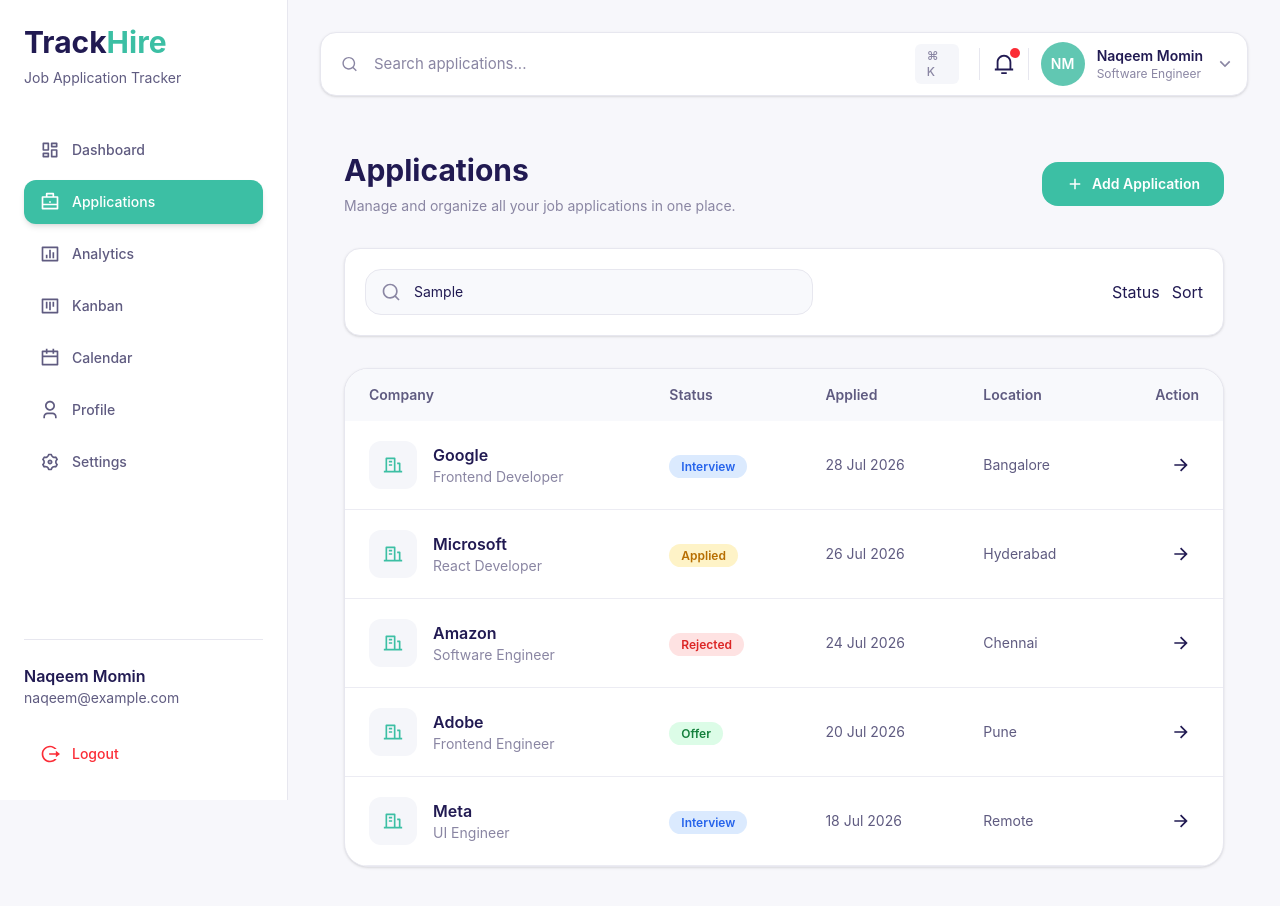
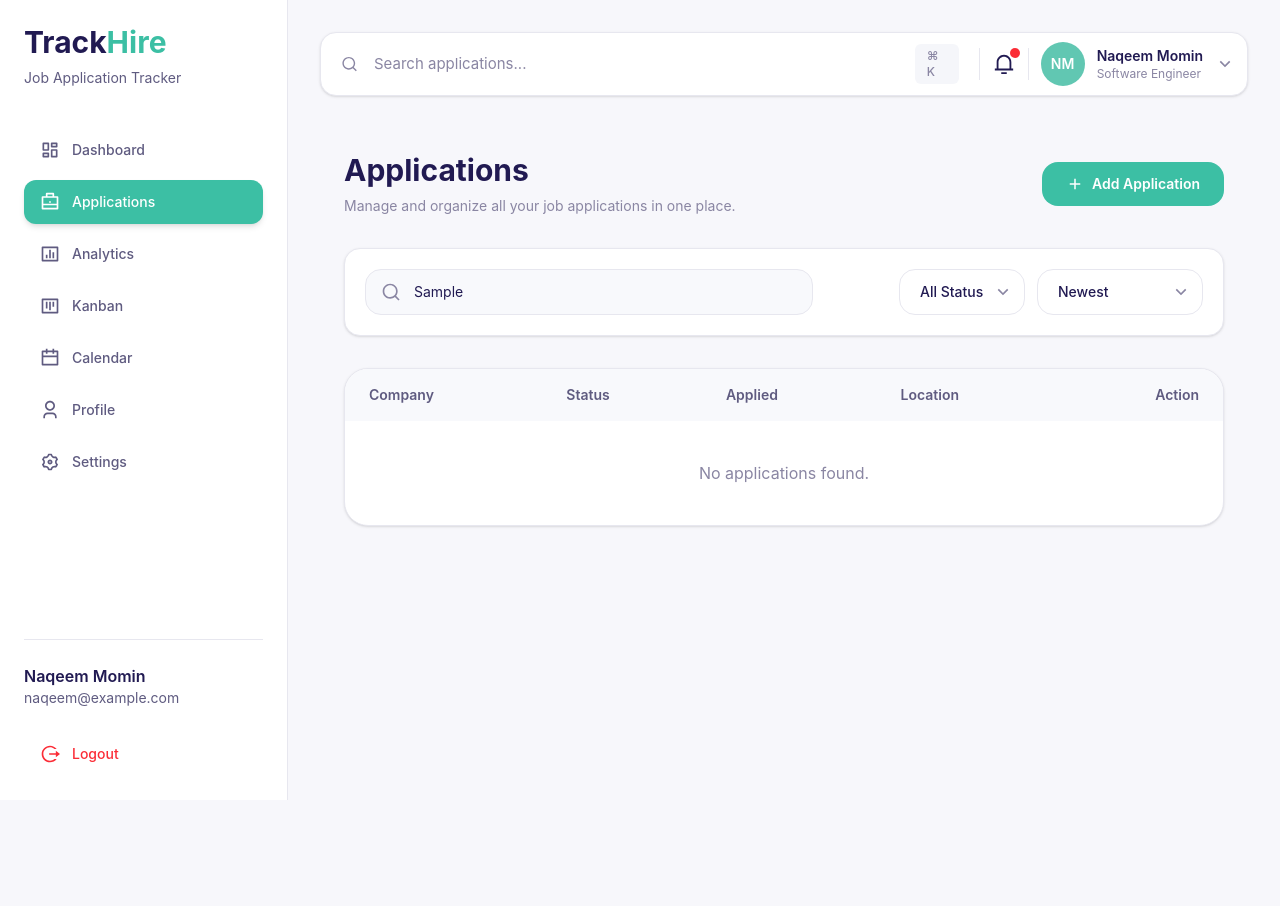
Before and after one commit to MohdNaqeem/TrackHire, a React (Vite) app: page /dashboard/applications in a window 1280 px wide. Both pictures are taken after typing "Sample" into the empty fields and a click on the button "Add Application". Shown: the top 906 px of the page. After the commit the page ends 800 px from the top, so only its background shows below. Built offline with nearby package versions, Linux system fonts and the light colour scheme.

Commit message:
Add functionality to searchBar, status and drowDown sorting

```diff
--- a/src/components/Applications/ApplicationsTable.jsx
+++ b/src/components/Applications/ApplicationsTable.jsx
@@ -1,7 +1,6 @@
 import ApplicationRow from "./ApplicationRow";
-import { applicationsData } from "../../data/applicationsData";
 
-const ApplicationsTable = () => {
+const ApplicationsTable = ({ applications }) => {
   return (
     <section className="overflow-hidden rounded-3xl border border-[#E7E7EF] bg-white shadow-sm">
       <div className="overflow-x-auto">
@@ -33,7 +32,8 @@
 
           {/* Table Body */}
           <tbody>
-            {applicationsData.map((application) => (
+            {applications.length > 0 ? (
+              applications.map((application) => (
                 <ApplicationRow
                   key={application.id}
                   company={application.company}
@@ -42,7 +42,17 @@
                   appliedDate={application.appliedDate}
                   location={application.location}
                 />
-            ))}
+              ))
+            ) : (
+              <tr>
+                <td
+                  colSpan="5"
+                  className="py-10 text-center text-[#8A86A3]"
+                >
+                  No applications found.
+                </td>
+              </tr>
+            )}
           </tbody>
         </table>
       </div>
--- a/src/components/Applications/ApplicationsToolbar.jsx
+++ b/src/components/Applications/ApplicationsToolbar.jsx
@@ -2,16 +2,33 @@
 import StatusFilter from "./StatusFilter";
 import SortDropdown from "./SortDropdown";
 
-const ApplicationsToolbar = () => {
+const ApplicationsToolbar = ({
+  searchTerm,
+  setSearchTerm,
+  selectedStatus,
+  setSelectedStatus,
+  sortBy,
+  setSortBy,
+}) => {
   return (
     <section className="mb-8 flex flex-col gap-4 rounded-2xl border border-[#E7E7EF] bg-white p-5 shadow-sm lg:flex-row lg:items-center lg:justify-between">
-      {/* Left Side */}
-      <SearchBar />
+      {/* Search */}
+      <SearchBar
+        searchTerm={searchTerm}
+        setSearchTerm={setSearchTerm}
+      />
 
-      {/* Right Side */}
+      {/* Filters */}
       <div className="flex flex-col gap-3 sm:flex-row">
-        <StatusFilter />
-        <SortDropdown />
+        <StatusFilter
+          selectedStatus={selectedStatus}
+          setSelectedStatus={setSelectedStatus}
+        />
+
+        <SortDropdown
+          sortBy={sortBy}
+          setSortBy={setSortBy}
+        />
       </div>
     </section>
   );
--- a/src/components/Applications/SearchBar.jsx
+++ b/src/components/Applications/SearchBar.jsx
@@ -1,18 +1,25 @@
 import { RiSearchLine } from "react-icons/ri";
 
-const SearchBar = () => {
+const SearchBar = ({
+  searchTerm,
+  setSearchTerm,
+}) => {
   return (
     <div className="relative w-full lg:max-w-md">
       {/* Search Icon */}
       <RiSearchLine
         size={20}
-        className="absolute left-4 top-1/2 -translate-y-1/2 text-[#8A86A3]"
+        className="pointer-events-none absolute left-4 top-1/2 -translate-y-1/2 text-[#8A86A3]"
       />
 
-      {/* Input */}
+      {/* Search Input */}
       <input
         type="text"
         placeholder="Search company or position..."
+        value={searchTerm}
+        onChange={(e) =>
+          setSearchTerm(e.target.value)
+        }
         className="w-full rounded-2xl border border-[#E7E7EF] bg-[#F8F9FC] py-3 pl-12 pr-4 text-sm text-[#211A52] outline-none transition-all duration-300 placeholder:text-[#A4A1B8] focus:border-[#3CBFA4] focus:bg-white focus:ring-4 focus:ring-[#DDF7F2]"
       />
     </div>
--- a/src/components/Applications/SortDropdown.jsx
+++ b/src/components/Applications/SortDropdown.jsx
@@ -1,8 +1,27 @@
-const SortDropdown = () => {
+import { RiArrowDownSLine } from "react-icons/ri";
+
+const SortDropdown = ({
+  sortBy,
+  setSortBy,
+}) => {
   return (
-    <button>
-      Sort
-    </button>
+    <div className="relative">
+      <select
+        value={sortBy}
+        onChange={(e) => setSortBy(e.target.value)}
+        className="appearance-none rounded-2xl border border-[#E7E7EF] bg-white px-5 py-3 pr-10 text-sm font-medium text-[#211A52] outline-none transition-all duration-300 hover:border-[#3CBFA4] focus:border-[#3CBFA4] focus:ring-4 focus:ring-[#DDF7F2]"
+      >
+        <option>Newest</option>
+        <option>Oldest</option>
+        <option>Company (A-Z)</option>
+        <option>Company (Z-A)</option>
+      </select>
+
+      <RiArrowDownSLine
+        size={20}
+        className="pointer-events-none absolute right-3 top-1/2 -translate-y-1/2 text-[#8A86A3]"
+      />
+    </div>
   );
 };
 
--- a/src/components/Applications/StatusFilter.jsx
+++ b/src/components/Applications/StatusFilter.jsx
@@ -1,8 +1,30 @@
-const StatusFilter = () => {
+import { RiArrowDownSLine } from "react-icons/ri";
+
+const StatusFilter = ({
+  selectedStatus,
+  setSelectedStatus,
+}) => {
   return (
-    <button>
-      Status
-    </button>
+    <div className="relative">
+      <select
+        value={selectedStatus}
+        onChange={(e) =>
+          setSelectedStatus(e.target.value)
+        }
+        className="appearance-none rounded-2xl border border-[#E7E7EF] bg-white px-5 py-3 pr-10 text-sm font-medium text-[#211A52] outline-none transition-all duration-300 hover:border-[#3CBFA4] focus:border-[#3CBFA4] focus:ring-4 focus:ring-[#DDF7F2]"
+      >
+        <option>All Status</option>
+        <option>Applied</option>
+        <option>Interview</option>
+        <option>Offer</option>
+        <option>Rejected</option>
+      </select>
+
+      <RiArrowDownSLine
+        size={20}
+        className="pointer-events-none absolute right-3 top-1/2 -translate-y-1/2 -translate-y-1/2 text-[#8A86A3]"
+      />
+    </div>
   );
 };
 
--- a/src/docs/02-knowledge-check.md
+++ b/src/docs/02-knowledge-check.md
@@ -472,3 +472,11 @@
 Each application has the same structure. Instead of repeating the markup for every row, I created a reusable ApplicationRow component. The table maps over the data and passes each application's information as props. This keeps the code modular and makes future updates easier.
 
 ---
+
+### Question 6
+
+**Why didn't you store the search state inside SearchBar?**
+
+### Answer
+
+The search value is shared between the SearchBar and the ApplicationsTable. Since multiple components need access to the same state, I lifted it to their closest common parent, Applications.jsx. The SearchBar becomes a controlled component that receives its value and onChange handler through props.
--- a/src/pages/Applications/Applications.jsx
+++ b/src/pages/Applications/Applications.jsx
@@ -1,21 +1,87 @@
+import { useMemo, useState } from "react";
+
 import ApplicationsHeader from "../../components/Applications/ApplicationsHeader";
 import ApplicationsToolbar from "../../components/Applications/ApplicationsToolbar";
 import ApplicationsTable from "../../components/Applications/ApplicationsTable";
 
+import { applicationsData } from "../../data/applicationsData";
+
 const Applications = () => {
+  // Search State
+  const [searchTerm, setSearchTerm] = useState("");
+
+  // Filter State
+  const [selectedStatus, setSelectedStatus] = useState("All Status");
+
+  // Sort State
+  const [sortBy, setSortBy] = useState("Newest");
+
+  // Search + Filter + Sort
+  const filteredApplications = useMemo(() => {
+    let filtered = [...applicationsData];
+
+    // Search
+    if (searchTerm.trim() !== "") {
+      filtered = filtered.filter(
+        (application) =>
+          application.company
+            .toLowerCase()
+            .includes(searchTerm.toLowerCase()) ||
+          application.position
+            .toLowerCase()
+            .includes(searchTerm.toLowerCase())
+      );
+    }
+
+    // Status Filter
+    if (selectedStatus !== "All Status") {
+      filtered = filtered.filter(
+        (application) =>
+          application.status === selectedStatus
+      );
+    }
+
+    // Sorting
+    switch (sortBy) {
+      case "Oldest":
+        filtered.reverse();
+        break;
+
+      case "Company (A-Z)":
+        filtered.sort((a, b) =>
+          a.company.localeCompare(b.company)
+        );
+        break;
+
+      case "Company (Z-A)":
+        filtered.sort((a, b) =>
+          b.company.localeCompare(a.company)
+        );
+        break;
+
+      default:
+        break;
+    }
+
+    return filtered;
+  }, [searchTerm, selectedStatus, sortBy]);
+
   return (
     <section className="p-6">
       <ApplicationsHeader />
 
-      {/* Search & Filters */}
-      <ApplicationsToolbar/>
+      <ApplicationsToolbar
+        searchTerm={searchTerm}
+        setSearchTerm={setSearchTerm}
+        selectedStatus={selectedStatus}
+        setSelectedStatus={setSelectedStatus}
+        sortBy={sortBy}
+        setSortBy={setSortBy}
+      />
 
-
-      {/* Applications Table */}
-      <ApplicationsTable/>
-
-
-      {/* Pagination */}
+      <ApplicationsTable
+        applications={filteredApplications}
+      />
     </section>
   );
 };
```
Also changed, not shown: src/components/Applications/applicationsData.js (added). Lines whose indentation alone changed are shown as unchanged.
